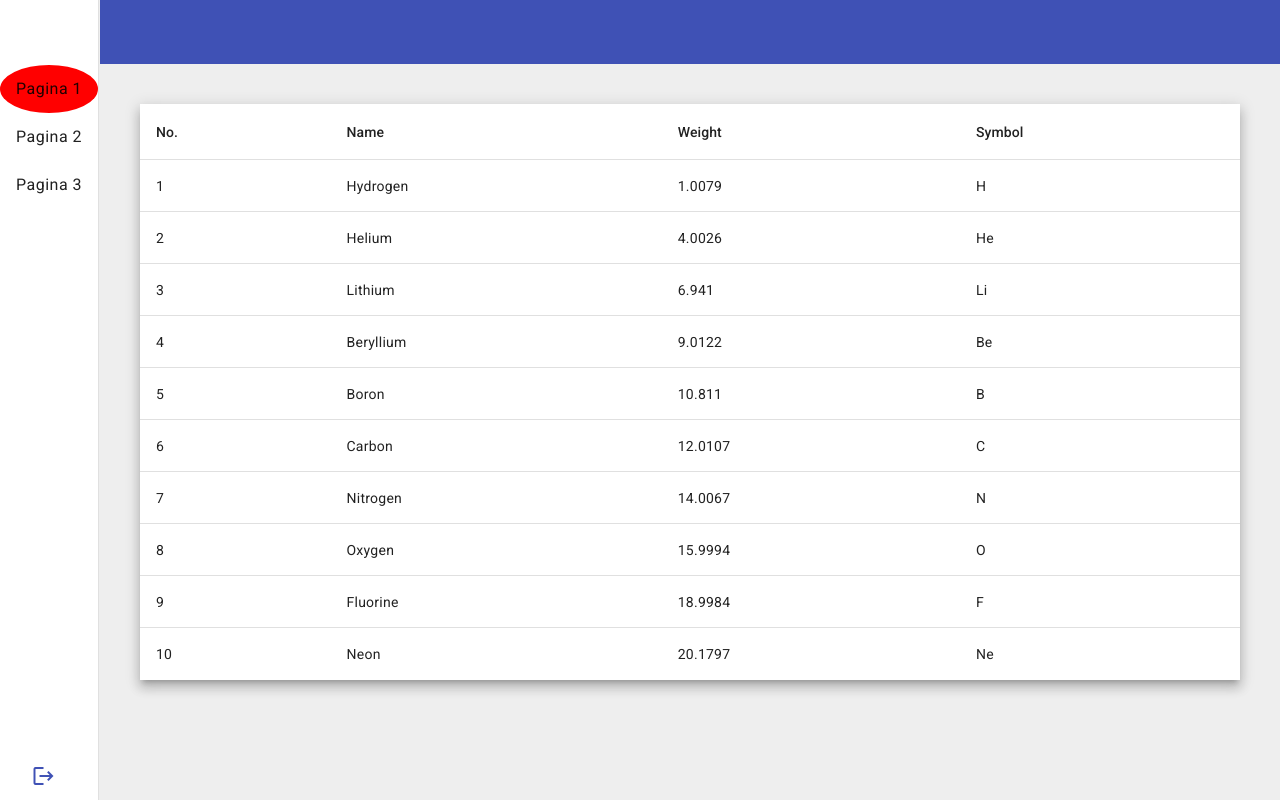
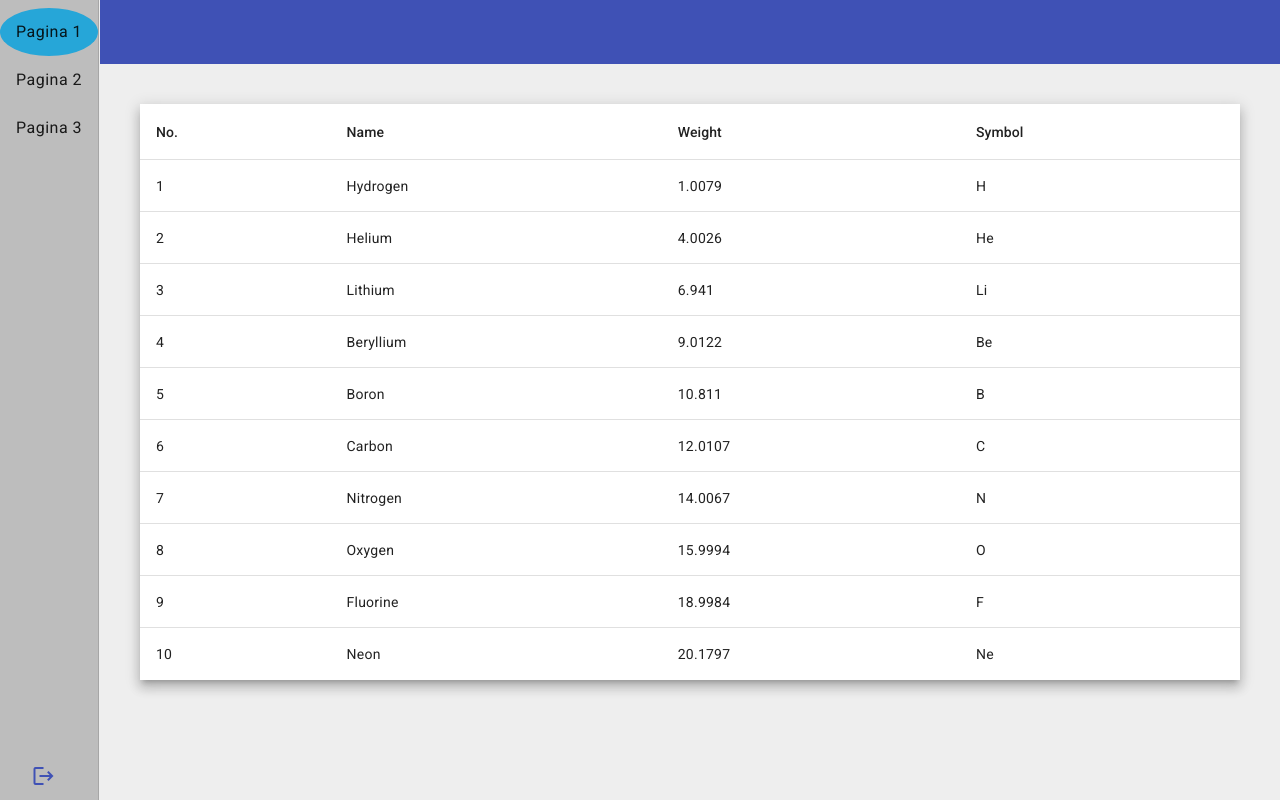
Before and after one commit to Salvatore-12/lezione-38-ng, an Angular app: page /pagina1 in a window 1280 px wide. Built offline with nearby package versions, Linux system fonts and the light colour scheme.

Commit message:
sistemazione style sidebar

```diff
--- a/src/app/componenti/dashboard/dashboard.component.css
+++ b/src/app/componenti/dashboard/dashboard.component.css
@@ -6,6 +6,10 @@
     right: 0;
     background: #eee;
   }
+.sidebarstyle{
+  background-color: rgb(189, 189, 189);
+  position:absolute
+}
 
   .bottom-logout-button {
     position: absolute;
@@ -14,16 +18,13 @@
   }
 
   .active{
-    background-color: red;
+    background-color: rgb(38, 166, 216);
   }
 
   .example-spacer {
     flex: 1 1 auto;
   }
-  mat-list{
-    margin-top: 58%;
 
-  }
   .listitem{
     border-radius: 50%;
 
```
